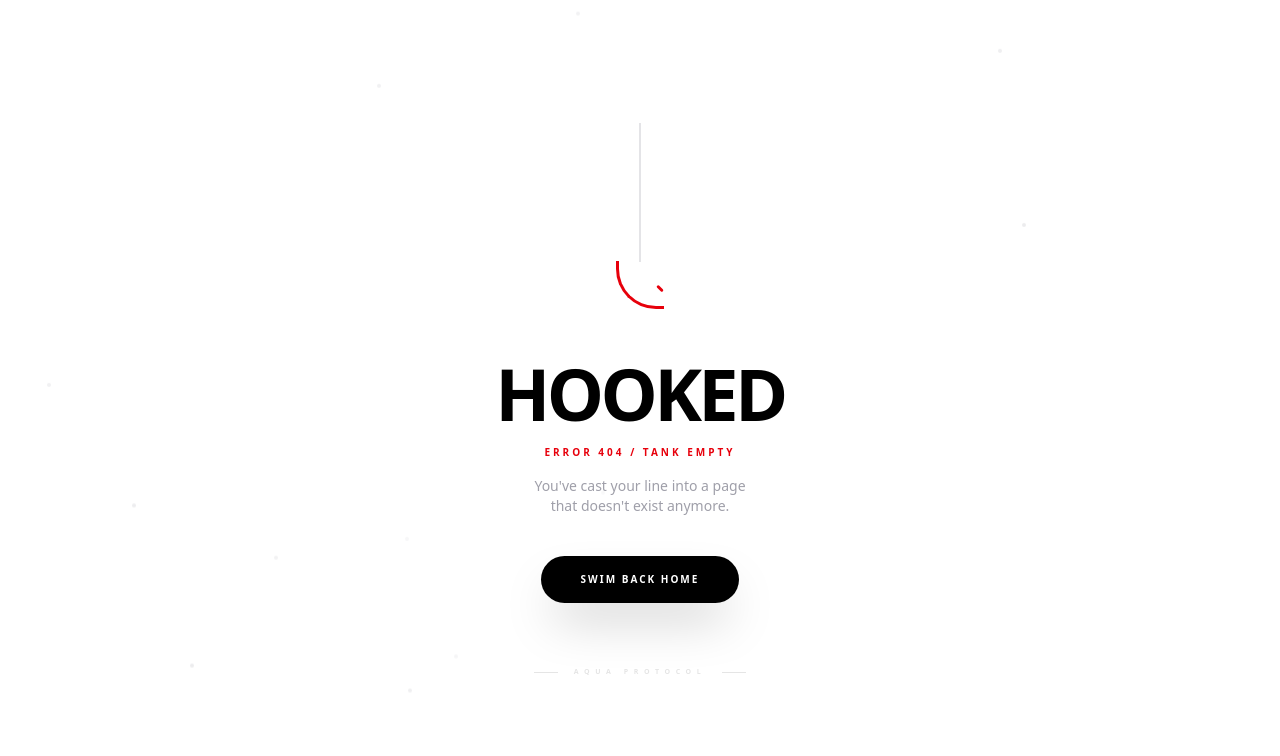
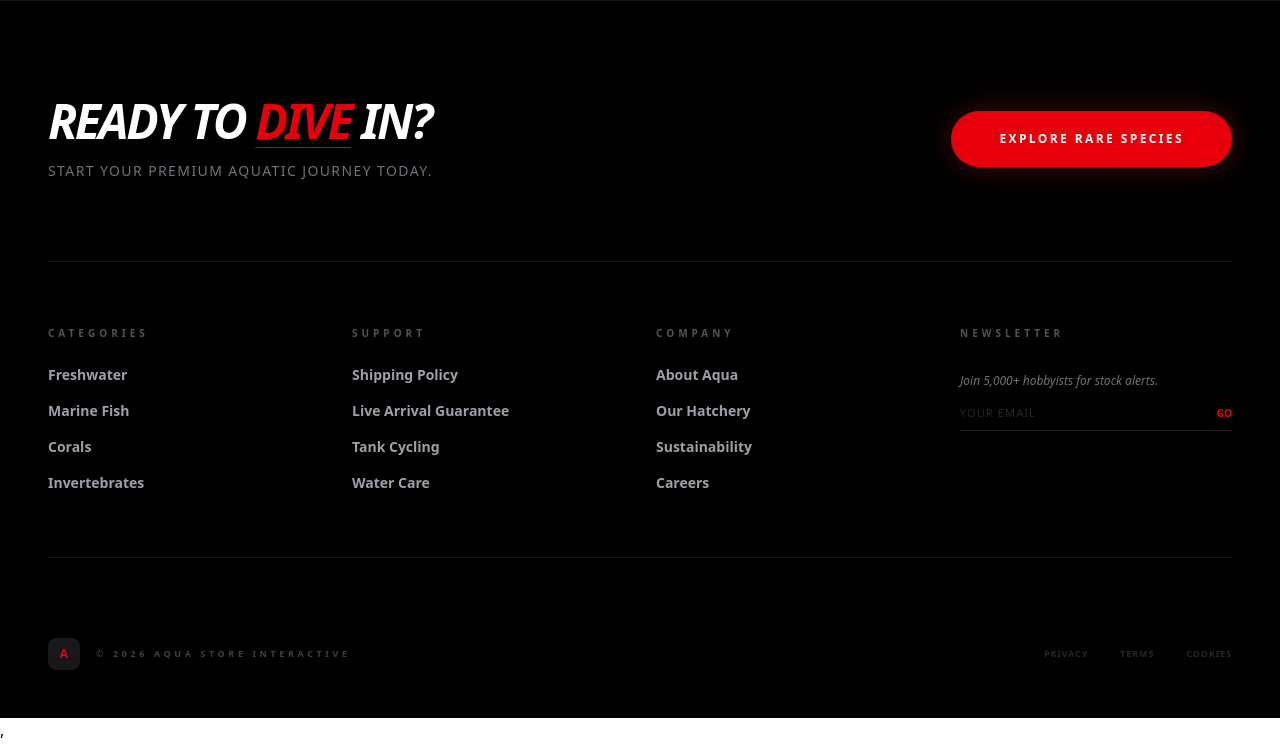
Before and after one commit to hareeshvs72/Aqua-FISH-Ecomerce-Frontend, a React (Vite) app: page /f in a window 1280 px wide. Before the commit this address had no page. Shown: the top 756 px of the page. Built offline with nearby package versions, Linux system fonts and the light colour scheme.

Commit message:
feat : add footer

```diff
--- a/src/App.jsx
+++ b/src/App.jsx
@@ -6,6 +6,7 @@ import {  Routes, Route } from "react-router-dom";
 import Preloader from './components/Preloader'
 import Pnf from './components/Pnf';
 import Header from './components/Header';
+import Footer from './components/Footer';
 function App() {
 
   return (
@@ -13,6 +14,7 @@ function App() {
           <Routes>
         <Route path='/' element={<Preloader />} />
         <Route path='/h' element={<Header />} />
+          <Route path='/f' element={<Footer />} />
         <Route path='*' element={<Pnf />} />
       </Routes>
 
--- /dev/null
+++ b/src/components/Footer.jsx
@@ -0,0 +1,181 @@
+import React, { useEffect, useRef, useState } from 'react';
+
+// Dynamic GSAP Loader for environment stability
+const loadGSAP = () => {
+  return new Promise((resolve) => {
+    if (window.gsap) {
+      resolve(window.gsap);
+      return;
+    }
+    const script = document.createElement('script');
+    script.src = "https://cdnjs.cloudflare.com/ajax/libs/gsap/3.12.5/gsap.min.js";
+    const scrollScript = document.createElement('script');
+    scrollScript.src = "https://cdnjs.cloudflare.com/ajax/libs/gsap/3.12.5/ScrollTrigger.min.js";
+
+    script.onload = () => {
+      document.head.appendChild(scrollScript);
+      scrollScript.onload = () => resolve(window.gsap);
+    };
+    document.head.appendChild(script);
+  });
+};
+
+const Footer = () => {
+  const footerRef = useRef(null);
+  const ctaRef = useRef(null);
+  const [isReady, setIsReady] = useState(false);
+
+  useEffect(() => {
+    loadGSAP().then(() => setIsReady(true));
+  }, []);
+
+  useEffect(() => {
+    if (!isReady || !window.gsap) return;
+
+    const gsap = window.gsap;
+    if (window.ScrollTrigger) {
+      gsap.registerPlugin(window.ScrollTrigger);
+    }
+
+    const ctx = gsap.context(() => {
+      // 1. CTA Pulse Animation
+      gsap.to(ctaRef.current, {
+        scale: 1.05,
+        duration: 1.2,
+        repeat: -1,
+        yoyo: true,
+        ease: "sine.inOut"
+      });
+
+      // 2. Entrance Stagger for Footer Sections
+      gsap.fromTo(".footer-section",
+        { y: 50, opacity: 0 },
+        {
+          y: 0,
+          opacity: 1,
+          duration: 1,
+          stagger: 0.15,
+          ease: "power3.out",
+          scrollTrigger: {
+            trigger: footerRef.current,
+            start: "top bottom-=100px",
+          }
+        }
+      );
+    }, footerRef);
+
+    return () => ctx.revert();
+  }, [isReady]);
+
+  // Handler for link hover animation
+  const onLinkEnter = (e) => {
+    if (!window.gsap) return;
+    window.gsap.to(e.currentTarget, { y: -4, color: "#dc2626", duration: 0.3 });
+  };
+
+  const onLinkLeave = (e) => {
+    if (!window.gsap) return;
+    window.gsap.to(e.currentTarget, { y: 0, color: "#a1a1aa", duration: 0.3 });
+  };
+
+  return (
+    <footer
+      ref={footerRef}
+      className="bg-black text-white pt-24 pb-12 px-6 md:px-12 border-t border-zinc-900 overflow-hidden font-sans"
+    >
+      <div className="max-w-7xl mx-auto">
+
+        {/* Top Section: Branding & CTA */}
+        <div className="flex flex-col lg:flex-row justify-between items-center gap-12 mb-20">
+          <div className="footer-section text-center lg:text-left space-y-4">
+            <h2 className="text-4xl md:text-5xl font-black italic tracking-tighter uppercase leading-none">
+              Ready to <span className="text-red-600 underline decoration-1 underline-offset-8">Dive</span> In?
+            </h2>
+            <p className="text-zinc-500 text-sm tracking-widest uppercase font-medium">
+              Start your premium aquatic journey today.
+            </p>
+          </div>
+
+          <div className="footer-section">
+            <button
+              ref={ctaRef}
+              className="px-12 py-5 bg-red-600 rounded-full text-xs font-black uppercase tracking-[0.2em] shadow-[0_0_30px_rgba(220,38,38,0.3)] hover:bg-white hover:text-black transition-colors duration-300 active:scale-95"
+            >
+              Explore Rare Species
+            </button>
+          </div>
+        </div>
+
+        {/* Middle Section: Grid Links */}
+        <div className="grid grid-cols-1 sm:grid-cols-2 lg:grid-cols-4 gap-12 lg:gap-8 mb-20 border-y border-zinc-900 py-16">
+          <div className="footer-section space-y-6">
+            <h4 className="text-[10px] font-black uppercase tracking-[0.4em] text-zinc-600">Categories</h4>
+            <nav className="flex flex-col gap-4">
+              {['Freshwater', 'Marine Fish', 'Corals', 'Invertebrates'].map(item => (
+                <a key={item} href="#" onMouseEnter={onLinkEnter} onMouseLeave={onLinkLeave} className="text-sm font-bold text-zinc-400 w-fit">
+                  {item}
+                </a>
+              ))}
+            </nav>
+          </div>
+
+          <div className="footer-section space-y-6">
+            <h4 className="text-[10px] font-black uppercase tracking-[0.4em] text-zinc-600">Support</h4>
+            <nav className="flex flex-col gap-4">
+              {['Shipping Policy', 'Live Arrival Guarantee', 'Tank Cycling', 'Water Care'].map(item => (
+                <a key={item} href="#" onMouseEnter={onLinkEnter} onMouseLeave={onLinkLeave} className="text-sm font-bold text-zinc-400 w-fit">
+                  {item}
+                </a>
+              ))}
+            </nav>
+          </div>
+
+          <div className="footer-section space-y-6">
+            <h4 className="text-[10px] font-black uppercase tracking-[0.4em] text-zinc-600">Company</h4>
+            <nav className="flex flex-col gap-4">
+              {['About Aqua', 'Our Hatchery', 'Sustainability', 'Careers'].map(item => (
+                <a key={item} href="#" onMouseEnter={onLinkEnter} onMouseLeave={onLinkLeave} className="text-sm font-bold text-zinc-400 w-fit">
+                  {item}
+                </a>
+              ))}
+            </nav>
+          </div>
+
+          <div className="footer-section space-y-8">
+            <h4 className="text-[10px] font-black uppercase tracking-[0.4em] text-zinc-600">Newsletter</h4>
+            <div className="space-y-4">
+              <p className="text-xs text-zinc-500 font-light italic">Join 5,000+ hobbyists for stock alerts.</p>
+              <div className="flex border-b border-zinc-800 pb-2 focus-within:border-red-600 transition-colors">
+                <input
+                  type="email"
+                  placeholder="Your Email"
+                  className="bg-transparent text-[11px] w-full outline-none placeholder:text-zinc-800 uppercase tracking-widest"
+                />
+                <button className="text-[10px] font-black text-red-600 ml-2">GO</button>
+              </div>
+            </div>
+          </div>
+        </div>
+
+        {/* Bottom Section */}
+        <div className="footer-section flex flex-col md:flex-row justify-between items-center gap-6">
+          <div className="flex items-center gap-4">
+            <div className="w-8 h-8 bg-zinc-900 rounded-lg flex items-center justify-center">
+              <span className="text-red-600 font-black text-xs">A</span>
+            </div>
+            <span className="text-[9px] font-bold text-zinc-700 uppercase tracking-[0.4em]">© 2026 Aqua Store Interactive</span>
+          </div>
+
+          <div className="flex gap-8">
+            {['Privacy', 'Terms', 'Cookies'].map(item => (
+              <a key={item} href="#" className="text-[9px] font-black text-zinc-800 hover:text-white transition-colors uppercase tracking-widest">{item}</a>
+            ))}
+          </div>
+        </div>
+
+      </div>
+    </footer>
+  );
+};
+
+export default Footer;
```
